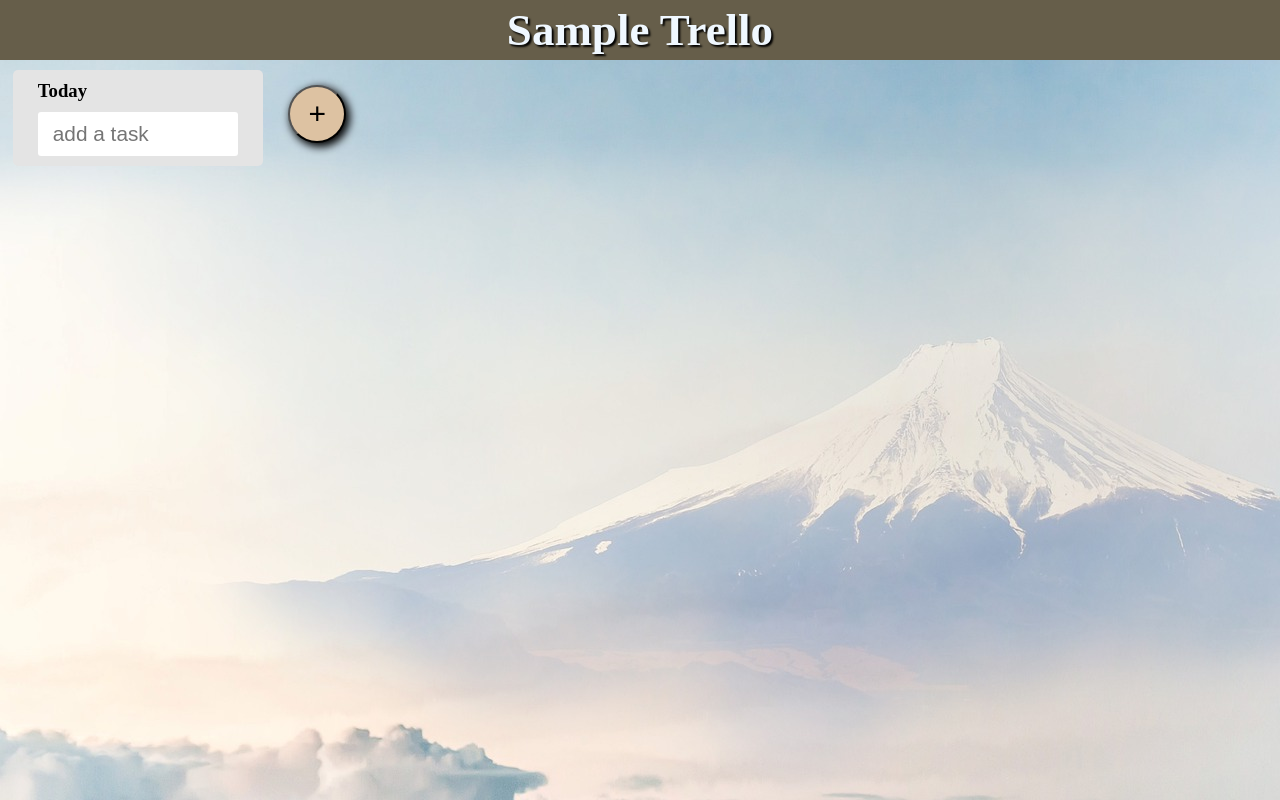
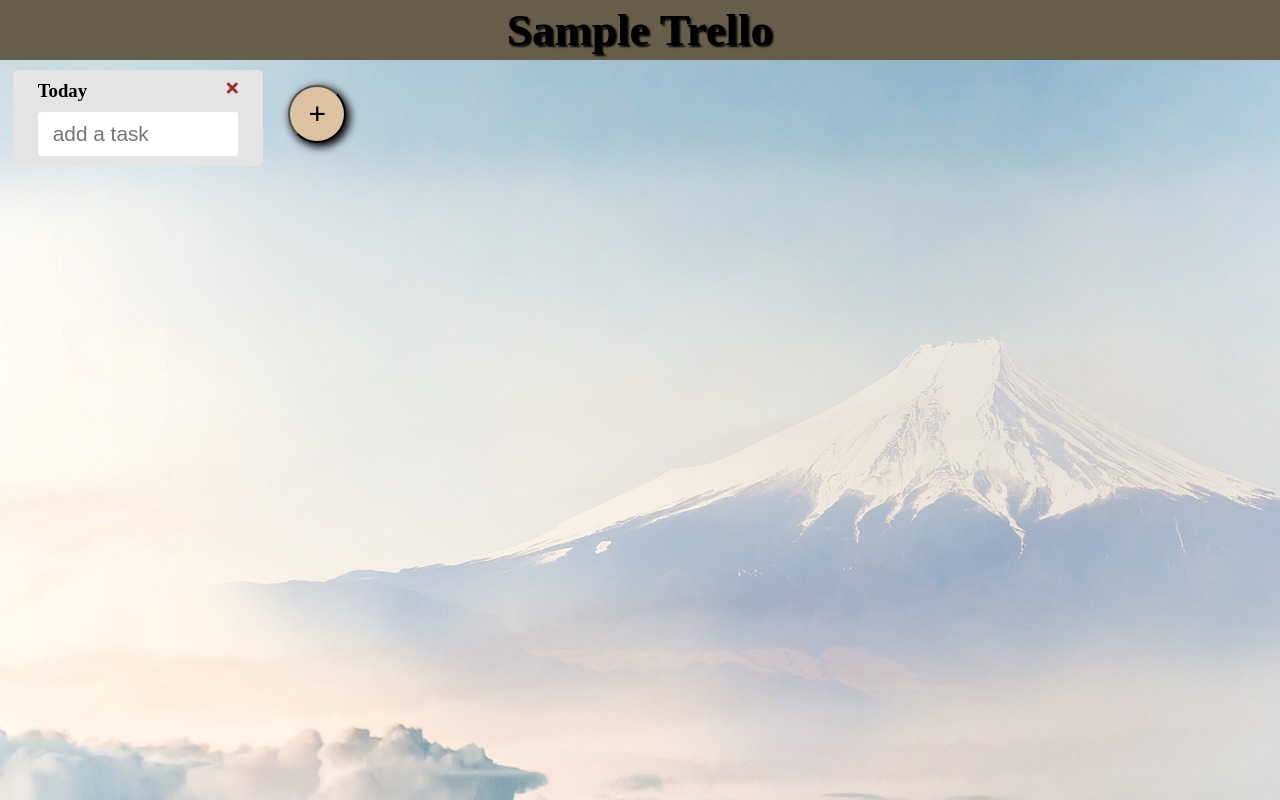
Before and after one commit to Chimoha31/dnd_trello, a React (Create React App) app: page / in a window 1280 px wide. Built offline with nearby package versions, Linux system fonts and the light colour scheme.

Commit message:
delete card

```diff
--- a/src/components/task/TaskCard.jsx
+++ b/src/components/task/TaskCard.jsx
@@ -4,14 +4,16 @@ import TaskAddInput from "./input/TaskAddInput";
 import TaskCardTitle from "./TaskCardTitle";
 import Tasks from "./Tasks";
 
-function TaskCard() {
+function TaskCard({taskCardsList, setTaskCardsList, taskCard}) {
   const [inputText, setInputText] = useState("");
   const [taskList, setTaskList] = useState([]);
 
   return (
     <div className="taskCard">
-      <TaskCardTitle />
-      <TaskCardDeleteButton />
+      <div className="taskCardTitleAndTaskCardButtonArea">
+        <TaskCardTitle />
+        <TaskCardDeleteButton taskCardsList={taskCardsList} setTaskCardsList={setTaskCardsList} taskCard={taskCard} />
+      </div>
       <TaskAddInput
         inputText={inputText}
         setInputText={setInputText}
@@ -19,7 +21,11 @@ function TaskCard() {
         taskList={taskList}
       />
       {/* ↓taskAddInputで入力した文字をenterした時にTasksに反映させる為、 taskAddInput.jsxからinputTextとtaskListを渡す*/}
-      <Tasks inputText={inputText} taskList={taskList} setTaskList={setTaskList} />
+      <Tasks
+        inputText={inputText}
+        taskList={taskList}
+        setTaskList={setTaskList}
+      />
     </div>
   );
 }
--- a/src/components/task/TaskCards.jsx
+++ b/src/components/task/TaskCards.jsx
@@ -3,15 +3,22 @@ import TaskCard from "./TaskCard";
 import AddTaskCardButton from "./button/AddTaskCardButton";
 
 function TaskCards() {
-  const [taskCardsList, setTaskCardsList] = useState([{
-    id: 0,
-    draggableId: "item0",
-  }]);
+  const [taskCardsList, setTaskCardsList] = useState([
+    {
+      id: 0,
+      draggableId: "item0",
+    },
+  ]);
 
   return (
     <div className="taskCardsArea">
       {taskCardsList.map((taskCard) => (
-        <TaskCard key={taskCard.id} />
+        <TaskCard
+          key={taskCard.id}
+          taskCardsList={taskCardsList}
+          setTaskCardsList={setTaskCardsList}
+          taskCard={taskCard}
+        />
       ))}
       <AddTaskCardButton
         taskCardsList={taskCardsList}
--- a/src/components/task/button/TaskCardDeleteButton.jsx
+++ b/src/components/task/button/TaskCardDeleteButton.jsx
@@ -1,10 +1,22 @@
-import React from 'react'
+import React from "react";
 
-function TaskCardDeleteButton() {
+function TaskCardDeleteButton({ taskCardsList, setTaskCardsList, taskCard }) {
+  // タスクカードを削除する = コンピューターがどのカードのidか？という事を分かっていないと削除できない。
+  // なので、まずはidを持ってくるところから始める。今回はTaskCards.jsxのtaskCardsListの初期値としてidを持たせている。
+  const taskCardDeleteBtnHandler = (id) => {
+    setTaskCardsList(taskCardsList.filter((e) => e.id !== id));
+  };
+
   return (
     <div>
+      <button
+        className="taskCardDeleteButton"
+        onClick={() => taskCardDeleteBtnHandler(taskCard.id)}
+      >
+        <i className="fas fa-times"></i>
+      </button>
     </div>
-  )
+  );
 }
 
-export default TaskCardDeleteButton
+export default TaskCardDeleteButton;
--- a/src/index.css
+++ b/src/index.css
@@ -7,7 +7,7 @@
 
 h1 {
   font-size: 45px;
-  color: aliceblue;
+  color: alicebl;
   font-weight: 600;
   text-shadow: 2px 2px 2px black;
 }
@@ -47,12 +47,11 @@ header {
   cursor: pointer;
   transition: all 0.1s ease;
 }
+
 .addTaskCardButton:hover {
   box-shadow: none;
   transform: translate(3px, 3px);
 }
-
-
 
 /* TaskCard.jsx */
 .taskCard {
@@ -61,6 +60,11 @@ header {
   margin: 10px 1%;
   background-color: rgb(228, 228, 228);
   border-radius: 5px;
+}
+
+.taskCardTitleAndTaskCardButtonArea {
+  display: flex;
+  justify-content: space-between;
 }
 
 /* TaskCardTitle.jsx */
@@ -103,7 +107,7 @@ header {
 }
 
 .taskTitle {
- margin-left: 12px;
+  margin-left: 12px;
 }
 
 .taskTrashButton {
@@ -111,3 +115,12 @@ header {
   border: none;
   cursor: pointer;
 }
+
+/* TaskCardDeleteButton.jsx */
+.taskCardDeleteButton {
+  border: none;
+  background-color: rgb(228, 228, 228);
+  cursor: pointer;
+  font-size: 16px;
+  color: rgb(158, 46, 46);
+}
```
